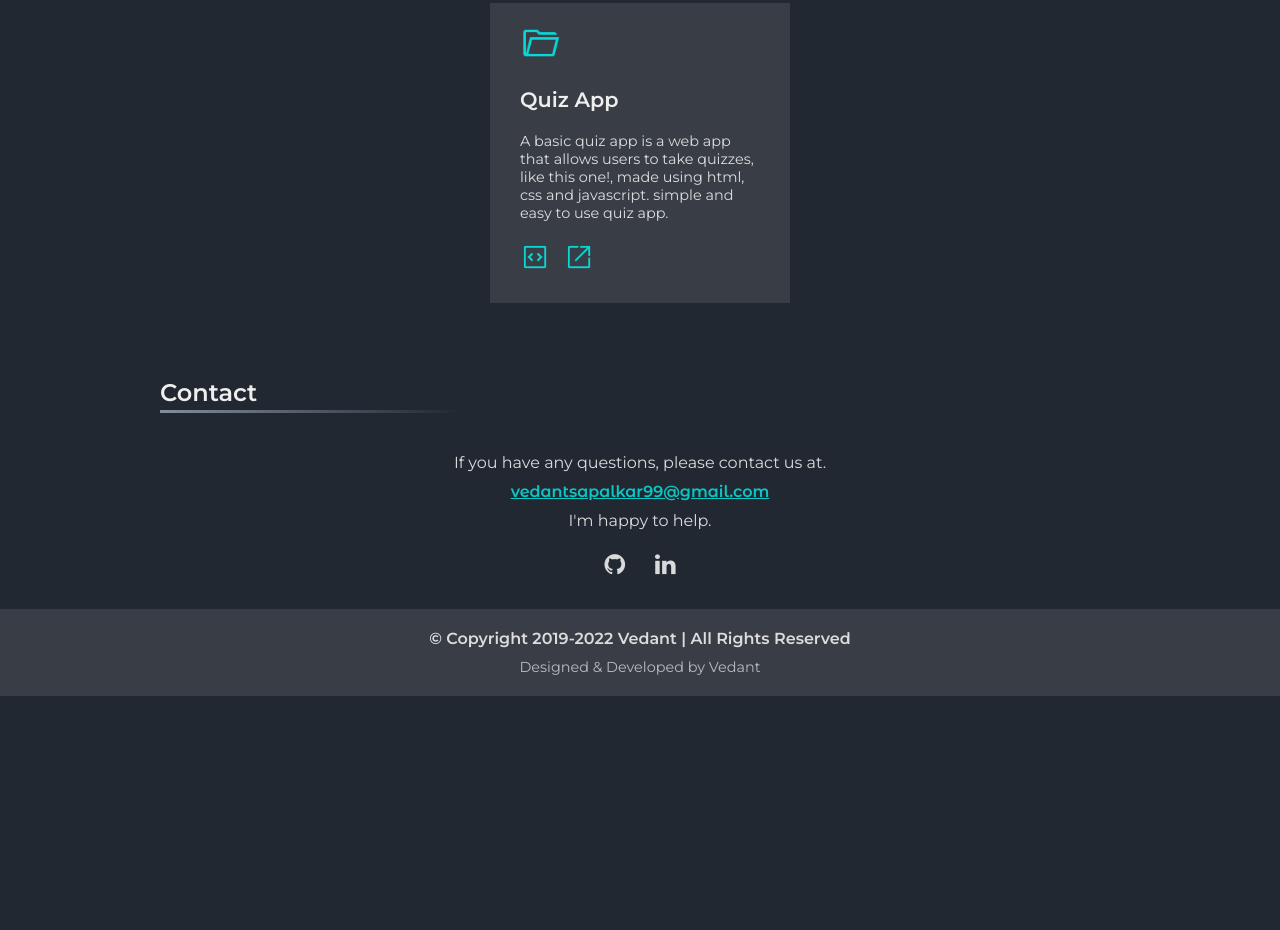
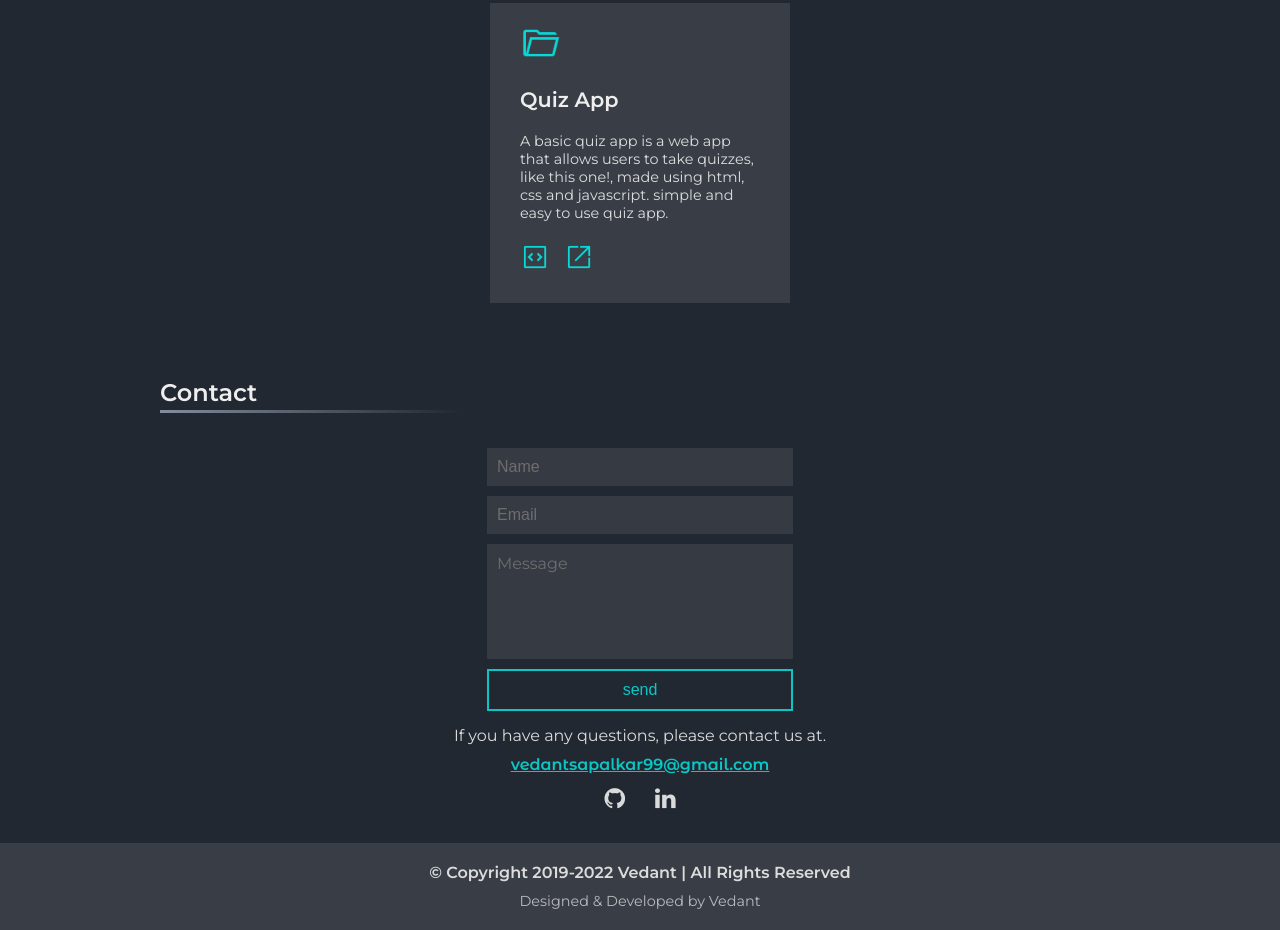
Before and after one commit to vedant8177/portfolio, a plain HTML site: page index.html in a window 1280 px wide. Shown: the part 2531-3461 px from the top of the page. Before the commit the page ends 3227 px from the top, so only its background shows below. Drawn offline with nearby package versions, Linux system fonts and the light colour scheme.

Commit message:
added contact form

```diff
--- a/css/style.css
+++ b/css/style.css
@@ -374,14 +374,48 @@ body {
     margin: 10px 0;
 }
 
+.contact_form form{
+    display: flex;
+    flex-direction: column;
+    font-family: var(--primary-color);
+    margin: 0 30px;
+
+}
+
+.contact_form form input, textarea, .btn_submit {
+    background: var(--bg-shade-color);
+    color: var(--fg-color);
+    border: none;
+    outline: none;
+    margin: 5px 0;
+    padding: 10px;
+    font-size: 1rem;
+}
+
+textarea {
+    font-family: var(--primary-color);
+    resize: none;
+}
+
+.btn_submit {
+    background: var(--bg-color);
+    border: 2px solid #08D9D6;
+    color: #08D9D6;
+    cursor: pointer;
+    transition: .3s all ease;
+}
+
+.btn_submit:hover, .btn_submit:focus  {
+    background: #08D9D6;
+    border: 2px solid #08D9D6;
+    color: var(--bg-color);
+    cursor: pointer;
+}
+
 .contact .email {
     font-weight: 600;
     font-family: var(--primary-font);
     color: var(--primary-color);
-}
-
-.contact .end {
-    margin: 10px 0;
 }
 
 #social {
@@ -499,6 +533,7 @@ body {
     }
     .card_stacks i{
         font-size: 3.5rem;
+        margin: 30px 10px;
     }
     .contact {
         width: 70%;
--- a/index.html
+++ b/index.html
@@ -262,15 +262,20 @@
     </div>
 
     <div class="contact container">
+        <div class="contact_form">
+            <form action="https://www.actionforms.io/e/r/order11">
+                <input type="text" name="name" id="name" placeholder="Name">
+                <input type="email" name="email" id="email" placeholder="Email">
+                <textarea name="message" id="message" cols="30" rows="5" placeholder="Message"></textarea>
+                <button type="submit" class="btn_submit">send</button>
+            </form>
+        </div>
         <p class="intro">
             If you have any questions, please contact us at.
         </p>
         <a href="mailto:vedantsapalkar99@gmail.com" class="email">
             vedantsapalkar99@gmail.com
         </a>
-        <p class="end">
-            I'm happy to help.
-        </p>
 
         <ul id="social">
             <li class="social_items">
```
